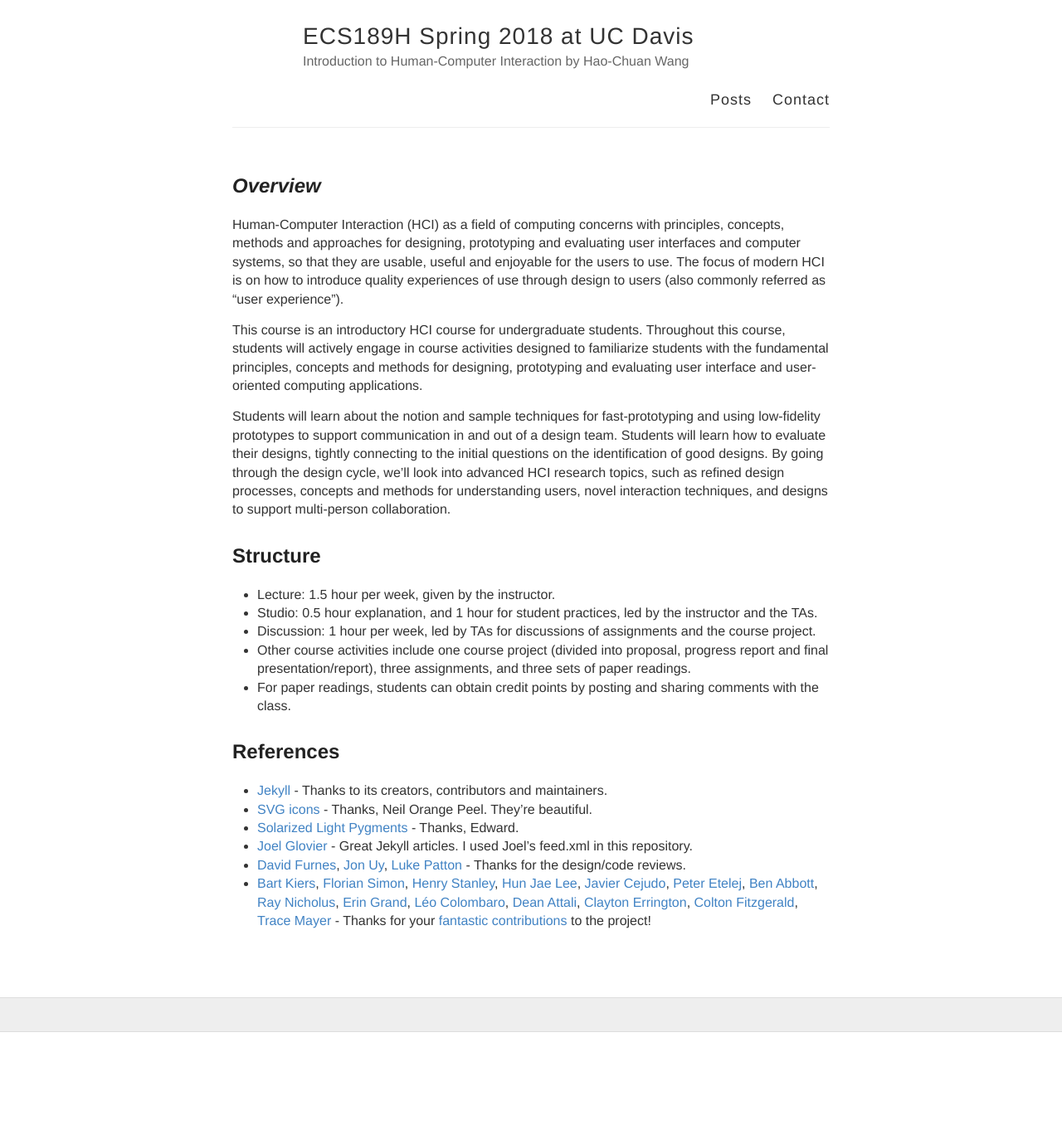
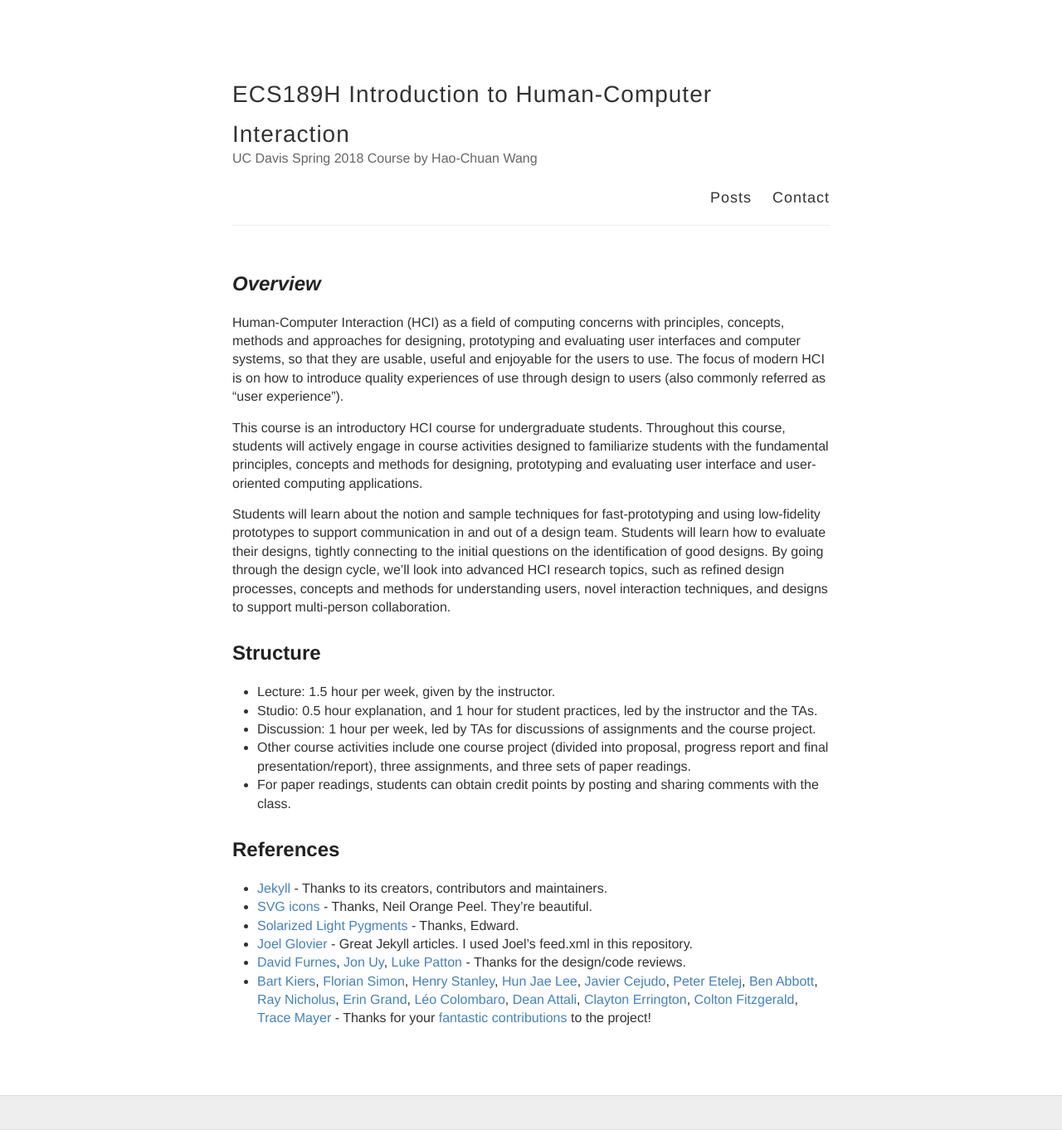
Before and after one commit to hciwang/hciwang.github.io, a Jekyll site: the page built from index.html, in a window 1280 px wide. Shown: the whole page at 83% size. Built offline with Jekyll 4.4.1, drawn with Linux system fonts in a browser that asks for light colours; before the commit the page ends 1244 px from its top, so only the background shows below that.

Commit message:
Update _config.yml

```diff
--- a/_config.yml
+++ b/_config.yml
@@ -3,11 +3,10 @@
 #
 
 # Name of your site (displayed in the header)
-name: ECS189H Spring 2018 at UC Davis
+name: ECS189H Introduction to Human-Computer Interaction
 
 # Short bio or description (displayed in the header)
-description: Introduction to Human-Computer Interaction by Hao-Chuan Wang
-
+description: UC Davis Spring 2018 Course by Hao-Chuan Wang
 # URL of your avatar or profile pic (you could use your GitHub profile pic)
 avatar:
 
```
